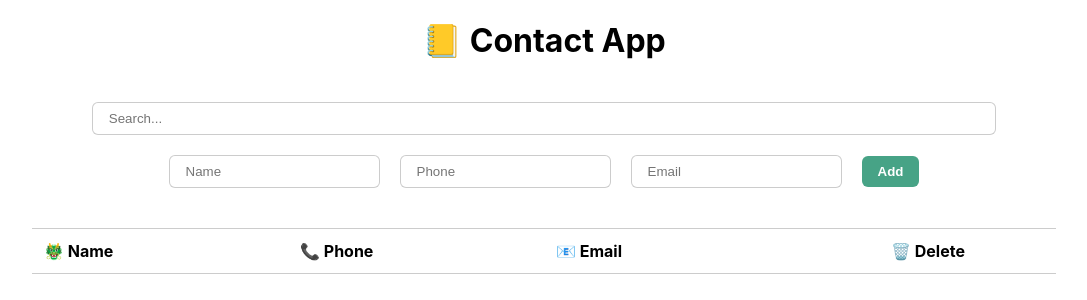
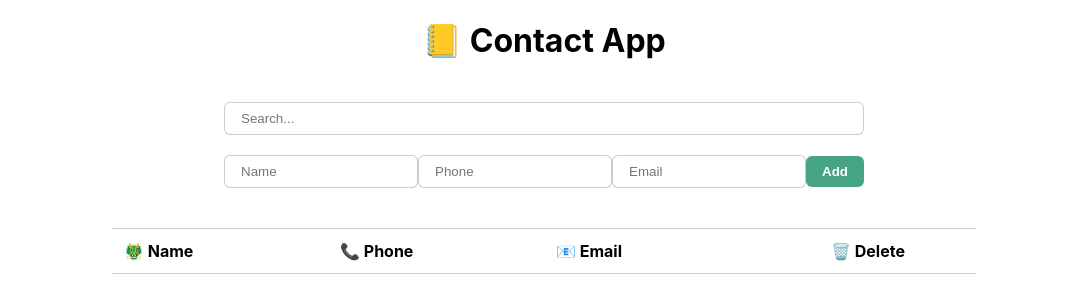
Before and after one commit to vibhavk03/react-contacts-app, a React (Create React App) app: page / in a window 1280 px wide. Shown: the top 300 px of the page, without its empty margins (96-1183 px from the left). Built offline with nearby package versions, Linux system fonts and the light colour scheme.

Commit message:
adding styles

```diff
--- a/src/App.css
+++ b/src/App.css
@@ -66,14 +66,14 @@ code {
 }
 
 .contact-form-container {
-  width: 100%;
+  width: 50%;
 }
 
 .form-row {
   flex-direction: row;
   width: 100%;
-  justify-content: center;
-  gap: 20px;
+  justify-content: space-between;
+  /* gap: 20px; */
 }
 .form-row label {
   text-align: center;
@@ -83,29 +83,13 @@ code {
   border-radius: 6px;
   /* border: none; */
   border: 1px solid rgba(0, 0, 0, 0.2);
+  min-width: 0;
 }
 
 .contact-list-container {
-  width: 80%;
+  width: 67.5%;
   flex-direction: column;
   gap: 10px;
-}
-
-.contact-container {
-  /* background-color: rgba(0, 0, 0, 0.1); */
-  width: 40%;
-  flex-direction: row;
-  height: 60px;
-  gap: 10px;
-}
-.contact-container-left {
-  width: 20%;
-  /* height: auto; */
-}
-.contact-container-left img {
-  width: 50px;
-  height: 50px;
-  object-fit: contain;
 }
 
 /* table styles */
@@ -140,8 +124,12 @@ tbody tr:hover {
 }
 
 /* search styles */
-.search-box {
-  width: 68%;
+.search-box-div {
+  width: 50%;
+  justify-content: center;
+}
+.search-box-div input {
+  width: 100%;
   padding: 8px 16px;
   border-radius: 6px;
   border: 1px solid rgba(0, 0, 0, 0.2);
--- a/src/App.js
+++ b/src/App.js
@@ -58,13 +58,14 @@ function App() {
       <div>
         <h1>📒 Contact App</h1>
       </div>
+      <div className="search-box-div flex">
         <input
           type="text"
           value={searchQuery}
           placeholder="Search..."
-        className="search-box"
           onChange={(e) => setSearchQuery(e.target.value)}
         />
+      </div>
       <NewContactForm onSubmit={addContact} />
       <ContactList
         contactList={search(contactList)}
```
Lines whose indentation alone changed are shown as unchanged.
